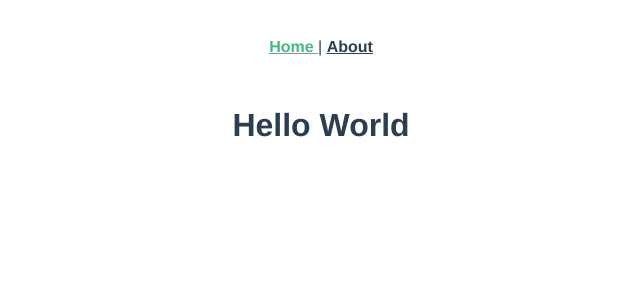
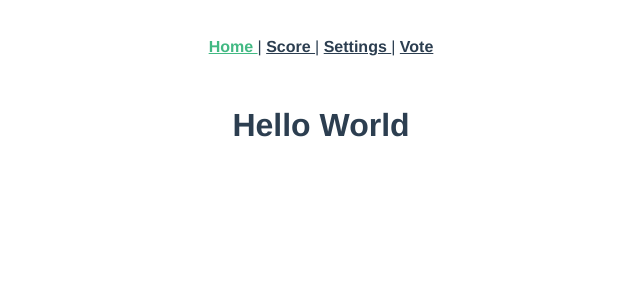
Before and after one commit to jakubwilkowski/vue-workshops, a Vue app in the folder workshop/: page / in a window 1280 px wide. Shown: the top 300 px of the page, without its empty margins (319-959 px from the left). Built offline with nearby package versions, Linux system fonts and the light colour scheme.

Commit message:
[#1.3] Add navigation

```diff
--- a/workshop/src/App.vue
+++ b/workshop/src/App.vue
@@ -4,8 +4,14 @@
       <router-link to="/">
         Home
       </router-link> |
-      <router-link to="/about">
-        About
+      <router-link to="/score">
+        Score
+      </router-link> |
+      <router-link to="/settings">
+        Settings
+      </router-link> |
+      <router-link to="/Vote">
+        Vote
       </router-link>
     </div>
     <router-view />
```
